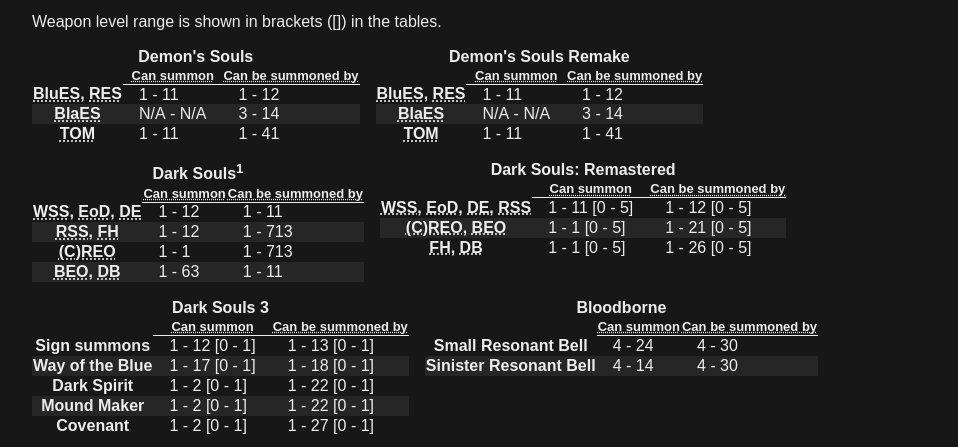
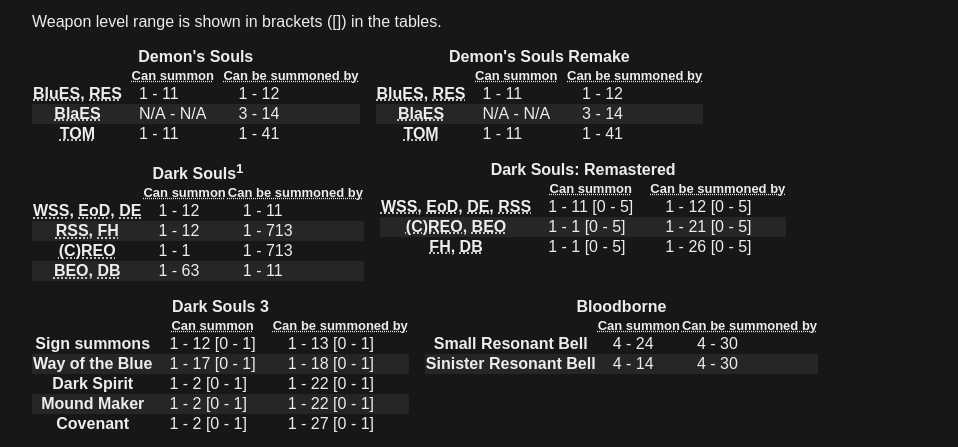
Before and after one commit to Sharparam/dsmc, a plain HTML site: page index.html in a window 1280 px wide. Shown: the part 104-551 px from the top of the page, without its empty margins (128-1086 px from the left). Drawn offline with Linux system fonts and the light colour scheme.

Commit message:
Improve table design

```diff
--- a/styles.css
+++ b/styles.css
@@ -71,9 +71,6 @@ th.host, th.phantom {
   font-size: small;
 }
 
-thead tr:last-child th:not(:first-child) {
-  border-bottom: 1px solid var(--text-color);
-}
 
 tbody tr:nth-child(even) {
   background: var(--row-alt-background-color);
```
